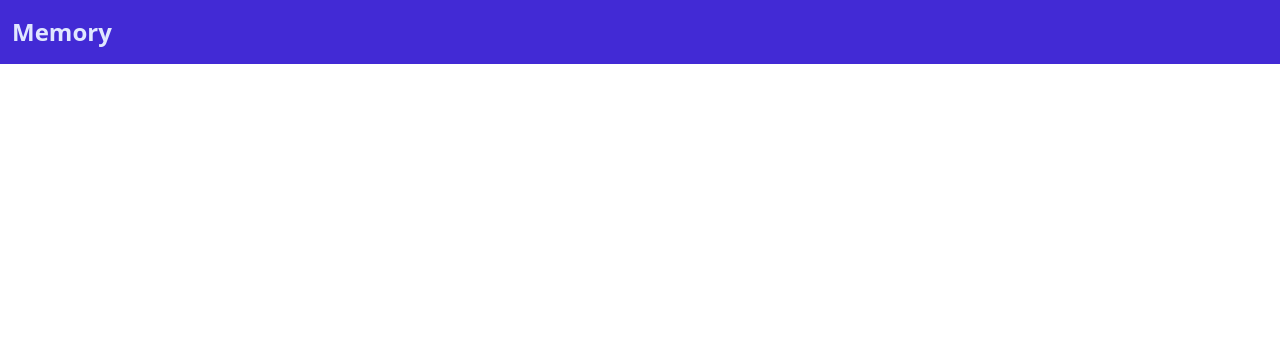
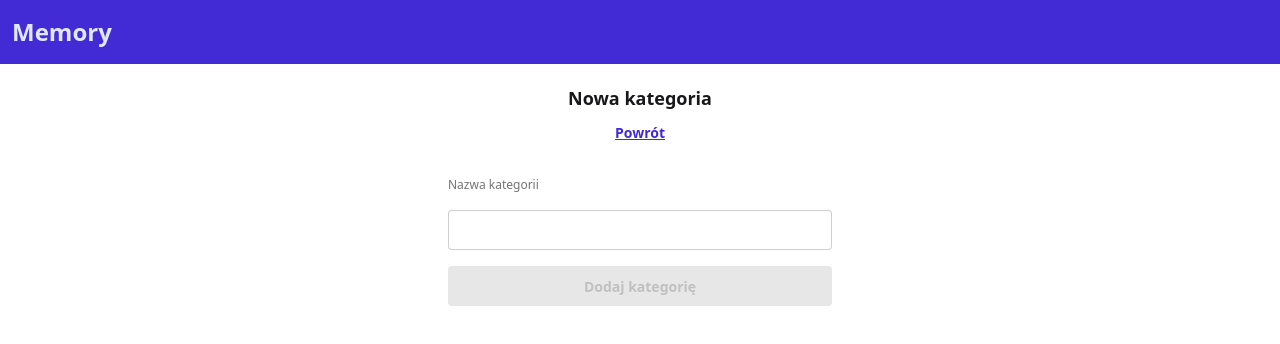
Before and after one commit to PawBeer/memory-front-client, an Angular app: page /word-bank/categories/add in a window 1280 px wide. Before the commit this address led to /. Shown: the top 344 px of the page. Built offline with nearby package versions, Linux system fonts and the light colour scheme.

Commit message:
Dodawanie kategorii

```diff
--- a/src/app/api.service.ts
+++ b/src/app/api.service.ts
@@ -18,4 +18,10 @@ export class ApiService {
   removeCategory(categoryId: number): Observable<any> {
     return this.httpClient.delete(`${BASE_URL}/categories/${categoryId}`)
   }
+
+  addCategory(categoryName: string): Observable<Category>{
+    return this.httpClient.post<Category>(`${BASE_URL}/categories`, {
+      category_name: categoryName
+    })
+  }
 }
--- a/src/app/app.routes.ts
+++ b/src/app/app.routes.ts
@@ -1,8 +1,12 @@
 import { Routes } from '@angular/router';
 import {HomeComponent} from './home/home.component';
 import {WordBankCategoriesComponent} from './word-bank/word-bank-categories/word-bank-categories.component';
+import {
+  WordBankCategoriesAddComponent
+} from './word-bank/word-bank-categories/word-bank-categories-add/word-bank-categories-add.component';
 
 export const routes: Routes = [
   {path: '',component:HomeComponent},
-  {path: 'word-bank/categories',component: WordBankCategoriesComponent}
+  {path: 'word-bank/categories',component: WordBankCategoriesComponent},
+  {path: 'word-bank/categories/add',component: WordBankCategoriesAddComponent}
 ];
--- /dev/null
+++ b/src/app/word-bank/word-bank-categories/word-bank-categories-add/word-bank-categories-add.component.html
@@ -0,0 +1,9 @@
+<div class="flex flex-col gap-5">
+  <app-header title="Nowa kategoria"></app-header>
+
+  <div class="fieldset flex flex-col gap-4 mx-auto w-full sm:w-sm">
+    <label class="label">Nazwa kategorii</label>
+    <input type="text" class="input w-full" [(ngModel)]="categoryName" (keydown.enter)="addCategory()">
+    <button [disabled]="!categoryName.length" (click)="addCategory()" class="btn btn-primary">Dodaj kategorię</button>
+  </div>
+</div>
--- /dev/null
+++ b/src/app/word-bank/word-bank-categories/word-bank-categories-add/word-bank-categories-add.component.ts
@@ -0,0 +1,27 @@
+import {Component, inject} from '@angular/core';
+import {HeaderComponent} from '../../../header/header.component';
+import {ApiService} from '../../../api.service';
+import {Router} from '@angular/router';
+import {FormsModule} from '@angular/forms';
+
+@Component({
+  selector: 'app-word-bank-categories-add',
+  imports: [
+    HeaderComponent,
+    FormsModule
+  ],
+  templateUrl: './word-bank-categories-add.component.html',
+  styleUrl: './word-bank-categories-add.component.css',
+  standalone: true
+})
+export class WordBankCategoriesAddComponent {
+  private readonly apiService = inject(ApiService);
+  private readonly router = inject(Router)
+  categoryName='';
+
+  addCategory(){
+    this.apiService.addCategory(this.categoryName).subscribe({
+      next: () => this.router.navigateByUrl('/word-bank/categories'),
+    })
+  }
+}
--- a/src/app/word-bank/word-bank-categories/word-bank-categories.component.html
+++ b/src/app/word-bank/word-bank-categories/word-bank-categories.component.html
@@ -4,6 +4,9 @@
   <div class="class flex flex-col gap-2">
     <ng-container *ngIf="categories$ | async as categories">
       <ng-container *ngIf="categories.length; else noCategories">
+        <div class="flex justify-end">
+          <button class="btn btn-soft btn-primary" routerLink="add">Dodaj kategorię</button>
+        </div>
         <div class="card shadow-sm" *ngFor="let category of categories">
           <div class="card-body">
             <h2 class="card-title">{{ category.category_name }}</h2>
@@ -19,7 +22,7 @@
       <div class="flex flex-col gap-4 text-center">
         <h2 class="text-xl font-bold">Nie masz jeszcze żadnych kategorii</h2>
         <div class="class flex justify-center">
-          <button class="btn btn-primary">Dodaj kategorię</button>
+          <button routerLink="add" class="btn btn-primary">Dodaj kategorię</button>
         </div>
       </div>
     </ng-template>
--- a/src/app/word-bank/word-bank-categories/word-bank-categories.component.ts
+++ b/src/app/word-bank/word-bank-categories/word-bank-categories.component.ts
@@ -3,6 +3,7 @@ import {AsyncPipe, NgForOf, NgIf} from '@angular/common';
 import {Category} from '../models';
 import {HeaderComponent} from '../../header/header.component';
 import {ApiService} from '../../api.service';
+import {RouterLink} from '@angular/router';
 
 @Component({
   selector: 'app-word-bank-categories',
@@ -10,7 +11,8 @@ import {ApiService} from '../../api.service';
     NgIf,
     NgForOf,
     HeaderComponent,
-    AsyncPipe
+    AsyncPipe,
+    RouterLink
   ],
   templateUrl: './word-bank-categories.component.html',
   styleUrl: './word-bank-categories.component.css',
```
Also changed, not shown: src/app/word-bank/word-bank-categories/word-bank-categories-add/word-bank-categories-add.component.css (added).
